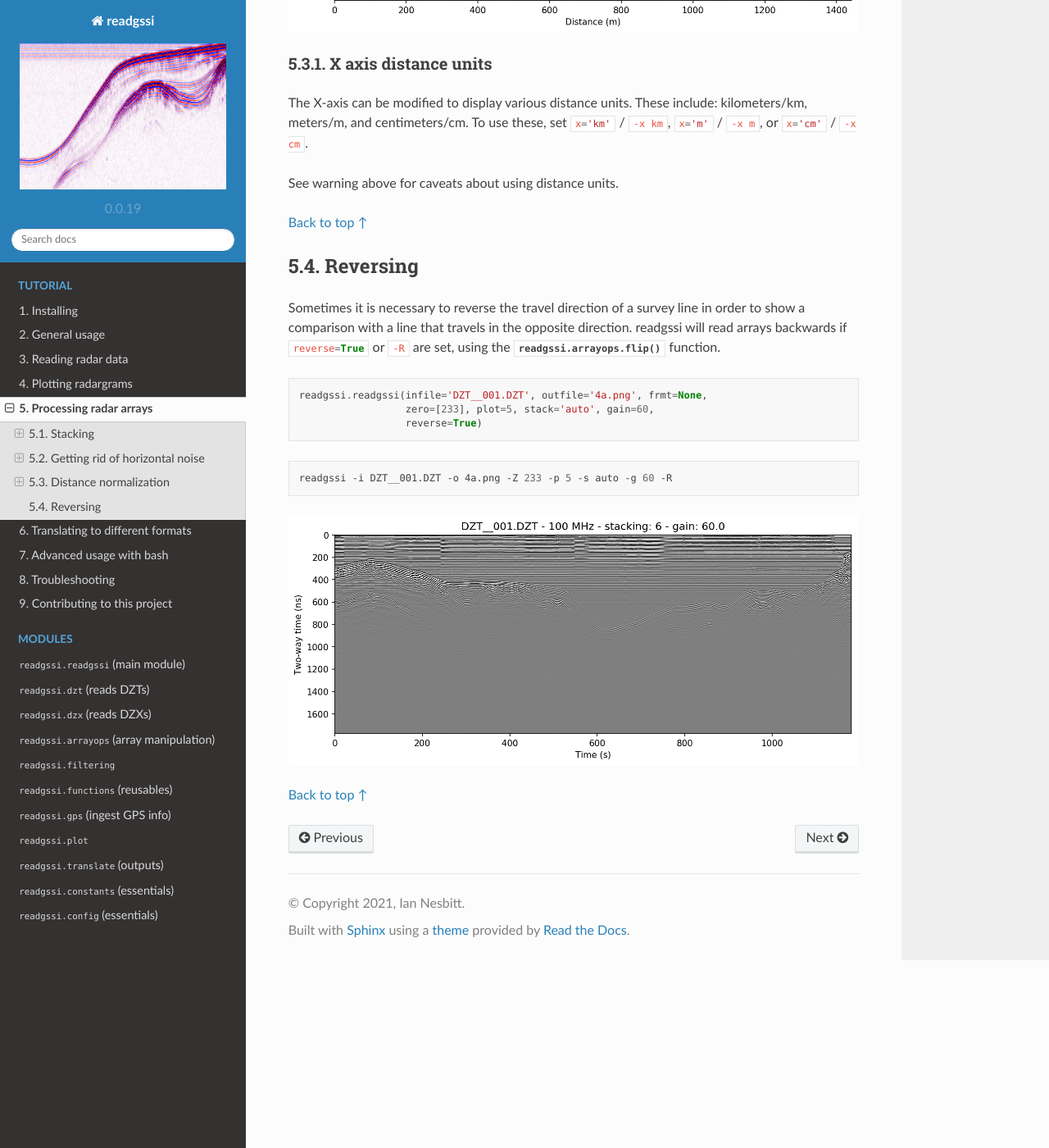
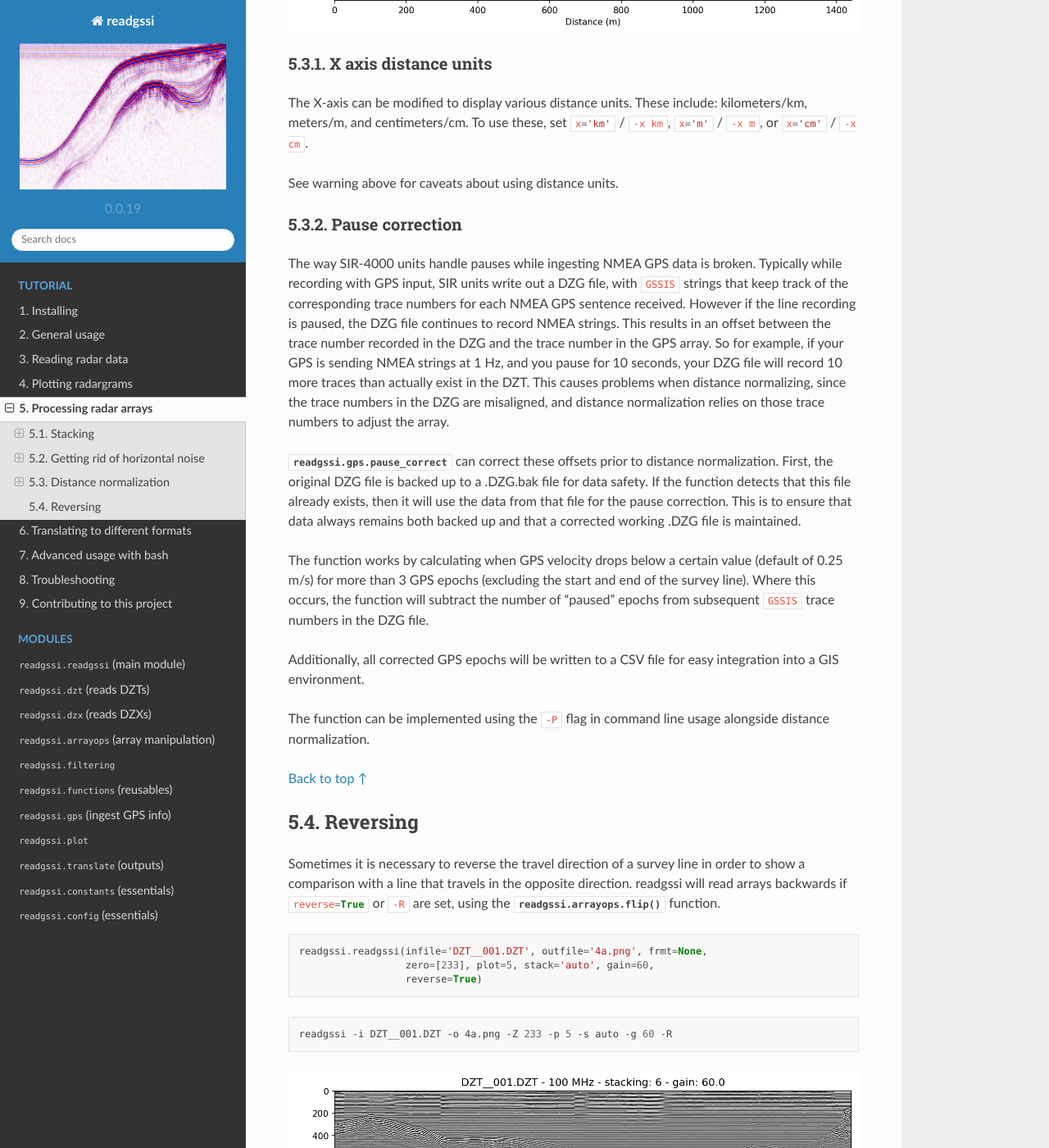
Before and after one commit to iannesbitt/readgssi, a Sphinx documentation site: the page built from docs/processing.rst, in a window 1280 px wide and 1400 px high, scrolled down 6356 px. Shown: the whole window at 82% size. Built offline with Sphinx 7.4.7 and the Read the Docs theme 2.0.0, drawn with Linux system fonts in a browser that asks for light colours.

Commit message:
adding pause correction section to docs

```diff
--- a/docs/processing.rst
+++ b/docs/processing.rst
@@ -181,6 +181,31 @@ The X-axis can be modified to display various distance units. These include: kil
 
 See warning above for caveats about using distance units.
 
+Pause correction
+------------------------
+
+The way SIR-4000 units handle pauses while ingesting NMEA GPS data is broken. Typically while recording with GPS input,
+SIR units write out a DZG file, with :code:`GSSIS` strings that keep track of the corresponding trace numbers for each
+NMEA GPS sentence received. However if the line recording is paused, the DZG file continues to record NMEA strings.
+This results in an offset between the trace number recorded in the DZG and the trace number in the GPS array.
+So for example, if your GPS is sending NMEA strings at 1 Hz, and you pause for 10 seconds, your DZG file will record
+10 more traces than actually exist in the DZT. This causes problems when distance normalizing, since the trace numbers
+in the DZG are misaligned, and distance normalization relies on those trace numbers to adjust the array.
+
+:py:mod:`readgssi.gps.pause_correct` can correct these offsets prior to distance normalization.
+First, the original DZG file is backed up to a .DZG.bak file for data safety. If the function detects that this file
+already exists, then it will use the data from that file for the pause correction. This is to ensure that data always
+remains both backed up and that a corrected working .DZG file is maintained.
+
+The function works by calculating when GPS velocity drops below a certain value (default of 0.25 m/s) for more than 3
+GPS epochs (excluding the start and end of the survey line). Where this occurs, the function will subtract the number
+of "paused" epochs from subsequent :code:`GSSIS` trace numbers in the DZG file.
+
+Additionally, all corrected GPS epochs will be written to a CSV file for easy integration into a GIS environment.
+
+The function can be implemented using the :code:`-P` flag in command line usage alongside distance normalization.
+
+
 `Back to top ↑ <#top>`_
 
 ===========================
```
